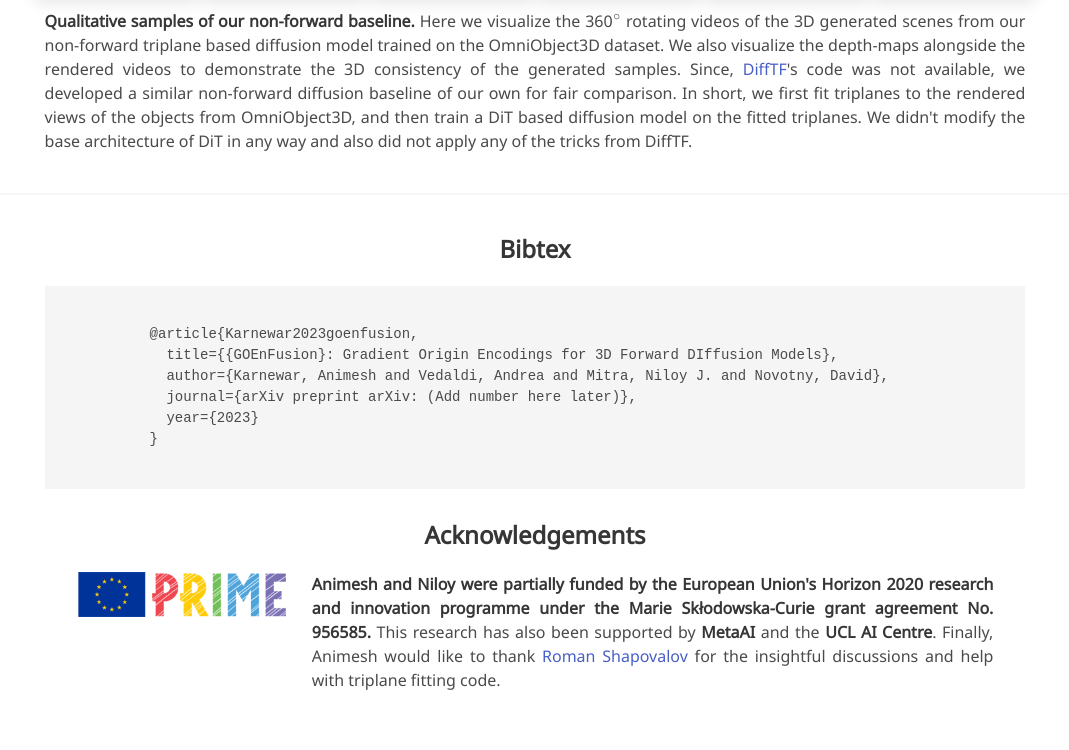
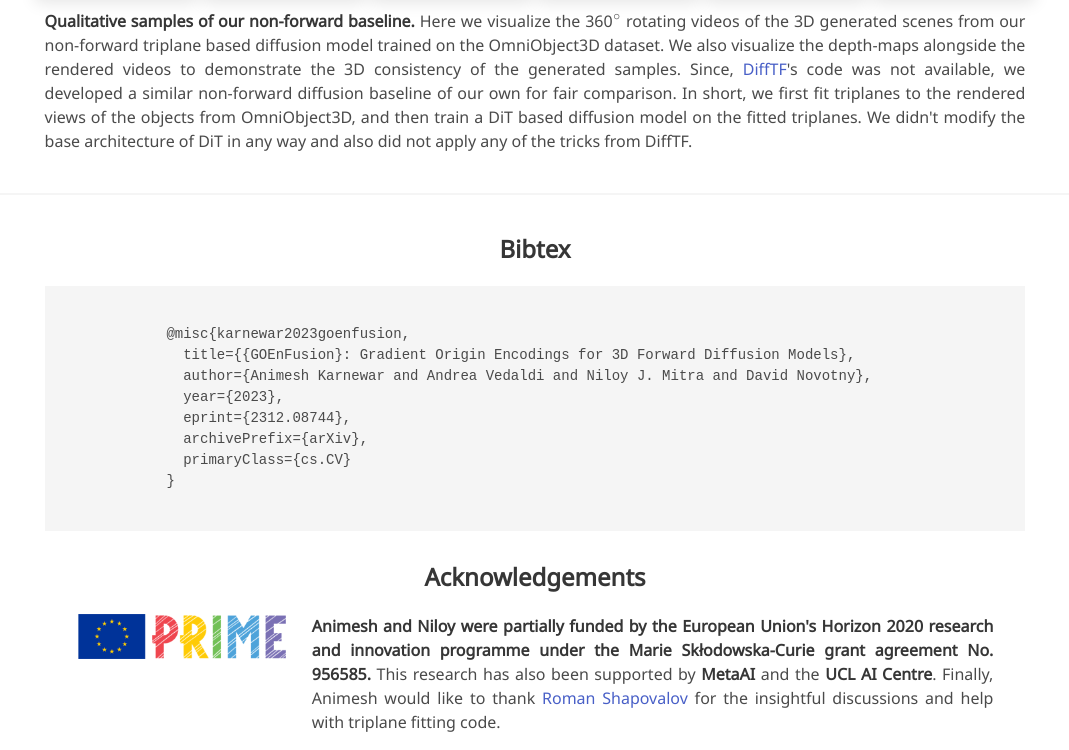
Before and after one commit to holodiffusion/goembed, a plain HTML site: page index.html in a window 1280 px wide. Shown: the part 6523-7273 px from the top of the page, without its empty margins (105-1174 px from the left). Before the commit the page ends 7231 px from the top, so only its background shows below. Drawn offline with nearby package versions, Linux system fonts and the light colour scheme; some icons are missing; a web font is replaced by a local one.

Commit message:
Update index.html (fix arxiv link + fix bibtex)

```diff
--- a/index.html
+++ b/index.html
@@ -97,7 +97,7 @@
                 <!-- Add the links below when available -->
                 <!----------------------------------------------------------------------------------------------------------->
                 <span class="link-block">
-                  <a href="https://arxiv.org/abs/2308.14244" target="_blank" style="background-color: #f27050;"
+                  <a href="https://arxiv.org/abs/2312.08744" target="_blank" style="background-color: #f27050;"
                     class="external-link button is-normal is-rounded is-dark">
                     <span class="icon">
                       <i class="ai ai-arxiv"></i>
@@ -1310,13 +1310,15 @@
         <div class="column is-four-fifths">
           <h2 class="title is-4 has-text-centered">Bibtex</h2>
           <pre><code>
-          @article{Karnewar2023goenfusion,
-            title={{GOEnFusion}: Gradient Origin Encodings for 3D Forward DIffusion Models},
-            author={Karnewar, Animesh and Vedaldi, Andrea and Mitra, Niloy J. and Novotny, David},
-            journal={arXiv preprint arXiv: (Add number here later)},
-            year={2023}
-          }
-        </code></pre>
+            @misc{karnewar2023goenfusion,
+              title={{GOEnFusion}: Gradient Origin Encodings for 3D Forward Diffusion Models},
+              author={Animesh Karnewar and Andrea Vedaldi and Niloy J. Mitra and David Novotny},
+              year={2023},
+              eprint={2312.08744},
+              archivePrefix={arXiv},
+              primaryClass={cs.CV}
+            }
+          </code></pre>
         </div>
       </div>
     </div>
```
